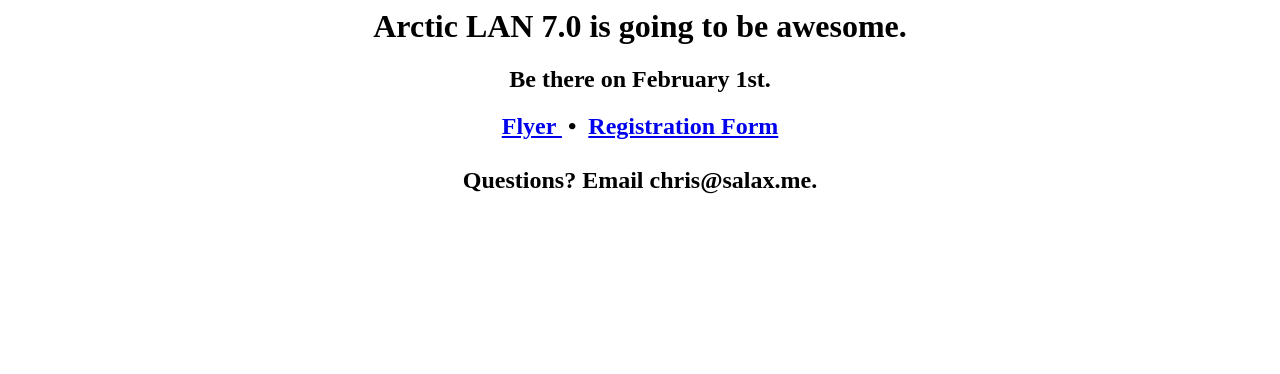
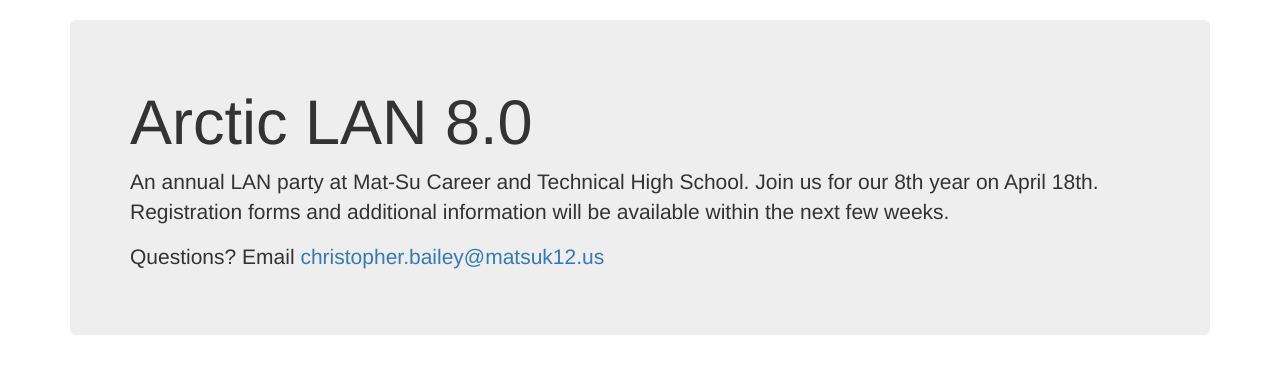
Before and after one commit to FineTralfazz/ArcticLAN, a plain HTML site: page Website/index.html in a window 1280 px wide. Drawn offline with Linux system fonts and the light colour scheme.

Commit message:
I suppose this is acceptable. For now.

```diff
--- /dev/null
+++ b/Website/css/arcticlan.css
@@ -0,0 +1,3 @@
+body {
+	margin-top: 20px;
+}
--- a/Website/index.html
+++ b/Website/index.html
@@ -1,31 +1,20 @@
-<!--
-You've probably noticed that this website is terrible.
-I don't really have time to make it look nice, but if anyone wants to, feel free.
--->
 <head>
-<title>
-Arctic LAN
-</title>
+	<title>Arctic LAN</title>
+	<script type="text/javascript" src="js/bootstrap.min.js"></script>
+	<link rel="stylesheet" type="text/css" href="css/bootstrap.min.css">
+	<link rel="stylesheet" type="text/css" href="css/arcticlan.css">
 </head>
 <body>
-<div style="text-align: center">
-<h1>
-Arctic LAN 7.0 is going to be awesome.
-</h1>
-<h2>
-Be there on February 1st.
-</h2>
-<h2>
-<a href="flyer.jpg">
-Flyer
-</a>
-&nbsp;&bull;&nbsp;
-<a href="RegForm.docx">
-Registration Form
-</a>
-<br />
-<br />
-Questions? Email chris@salax.me.
-</h2>
-</div>
+	<div class="container">
+		<div class="row">
+			<div class="col-md-12">
+				<div class="jumbotron">
+					<!-- There should be a header image of some kind here. -->
+					<h1>Arctic LAN 8.0</h1>
+					<p>An annual LAN party at Mat-Su Career and Technical High School. Join us for our 8th year on April 18th. Registration forms and additional information will be available within the next few weeks.</p>
+					<p>Questions? Email <a href="mailto:christopher.bailey@matsuk12.us">christopher.bailey@matsuk12.us</a></p>
+				</div>
+			</div>
+		</div>
+	</div>
 </body>
```
